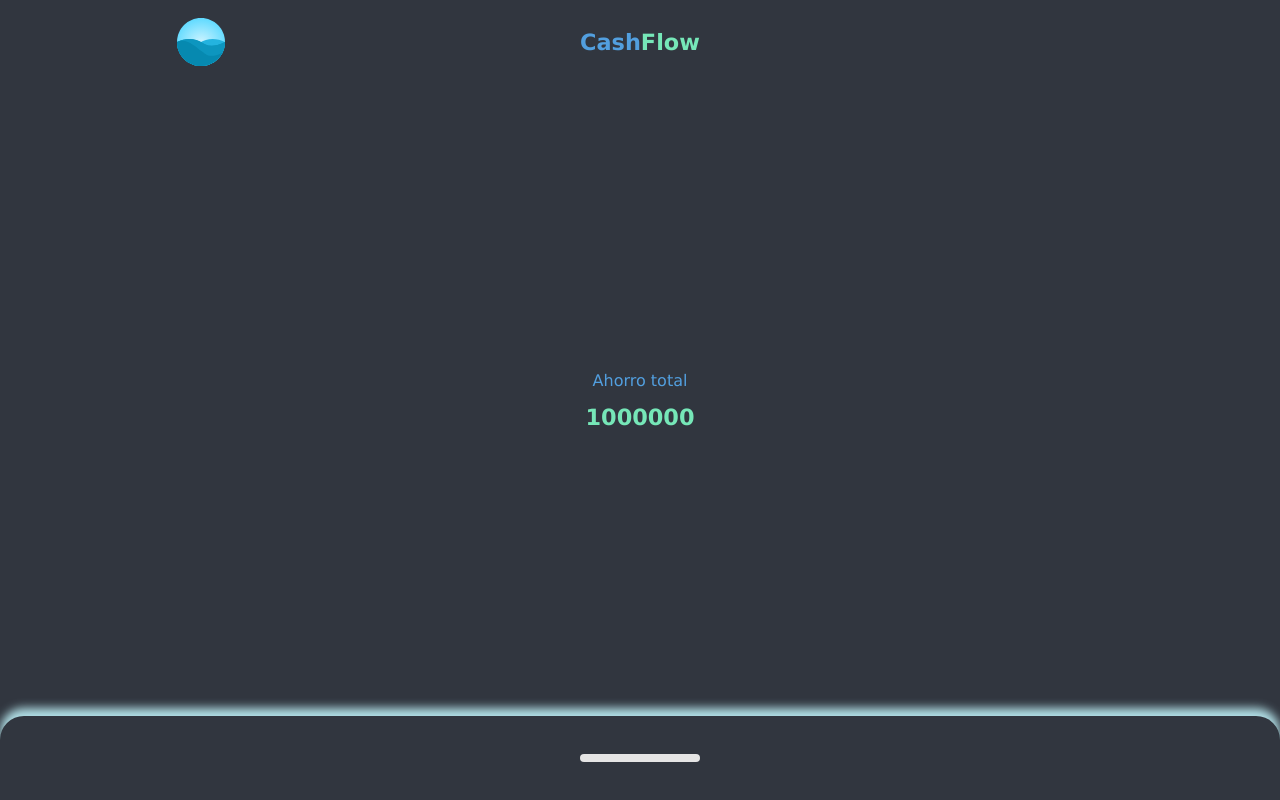
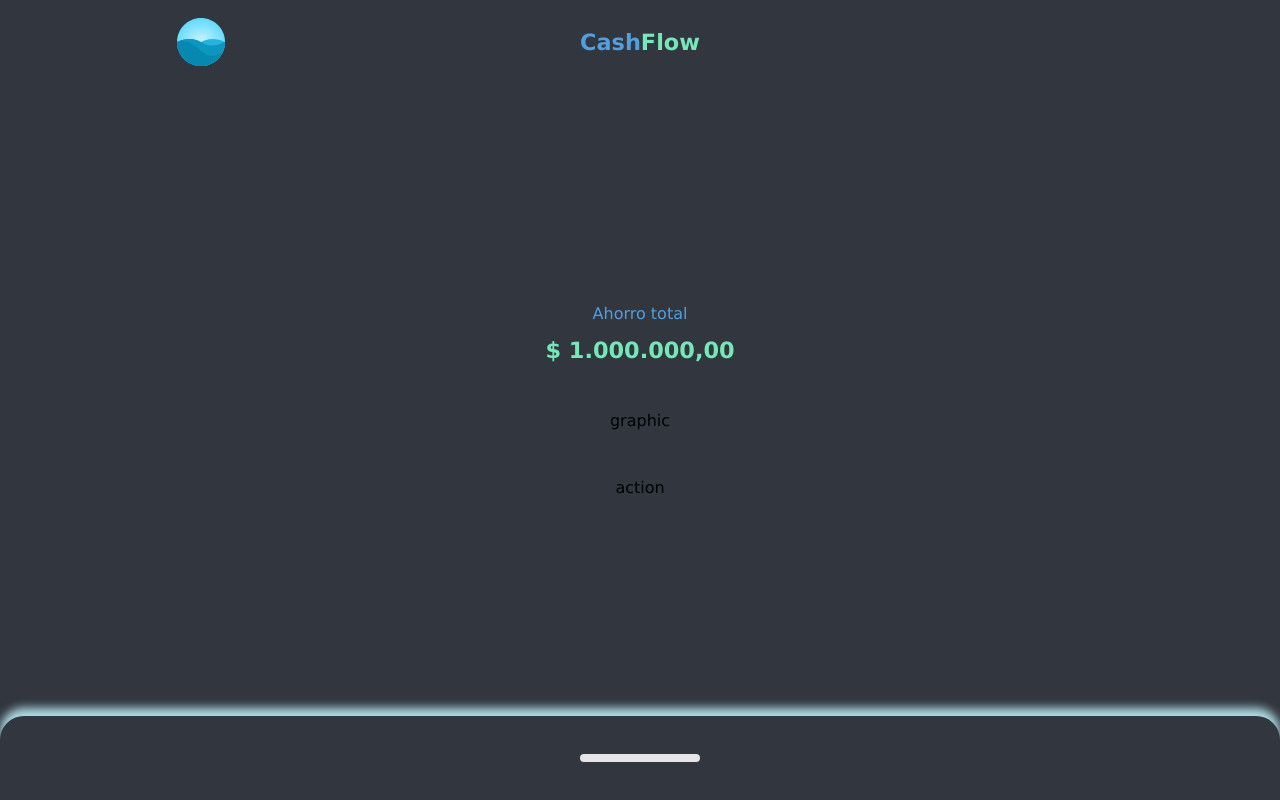
Before and after one commit to victor-Casta/cashflow, a Vue app: page / in a window 1280 px wide. Built offline with nearby package versions, Linux system fonts and the light colour scheme.

Commit message:
Formato de moneda

```diff
--- a/src/components/Home.vue
+++ b/src/components/Home.vue
@@ -9,7 +9,14 @@
                 :label="label"
                 :total-amount="1000000"
                 :amount="amount"
-            />
+            >
+                <template #graphic>
+                    graphic
+                </template>
+                <template #action>
+                    action
+                </template>
+            </Resume>
         </template>
         <template #movements>
             <Movements />
--- a/src/components/Resume/index.vue
+++ b/src/components/Resume/index.vue
@@ -1,4 +1,7 @@
 <script>
+const currencyFormater = new Intl.NumberFormat(("es-CO"), {
+  style: "currency", currency: "COP"
+})
 export default {
     props: {
         totalLabel: {
@@ -22,6 +25,9 @@
         },
         amountVisual() {
             return this.amount !== null ? this.amount : this.totalAmount;
+        },
+        amountCurrency() {
+            return currencyFormater.format(this.amountVisual)
         }
     },
 };
@@ -30,7 +36,13 @@
 <template>
     <main>
         <p>{{ labelVisual }}</p>
-        <h1>{{ amountVisual }}</h1>
+        <h1>{{ amountCurrency }}</h1>
+        <div class="graphic">
+            <slot name="graphic"></slot>
+        </div>
+        <div class="action">
+            <slot name="action"></slot>
+        </div>
     </main>
 </template>
 
```
